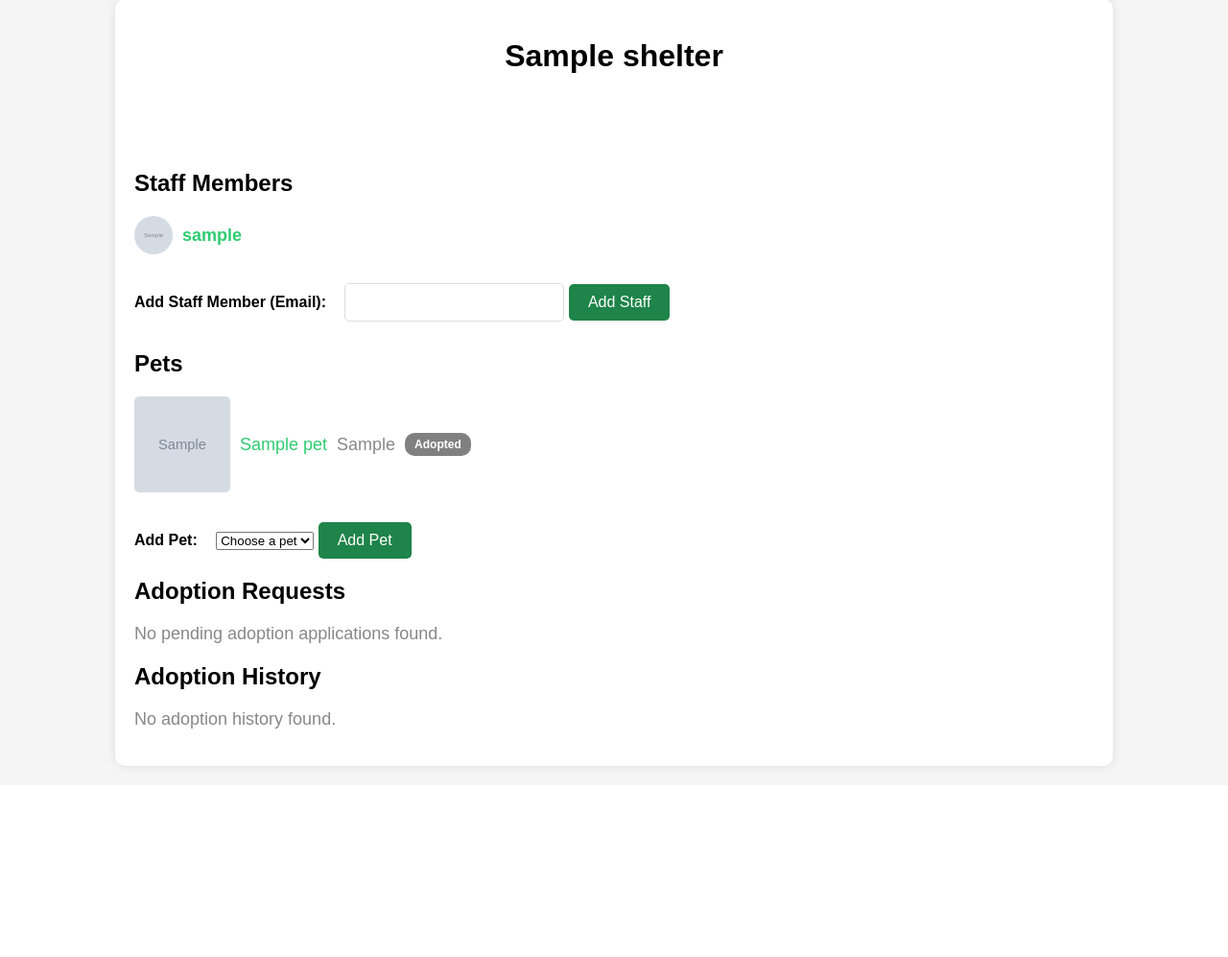
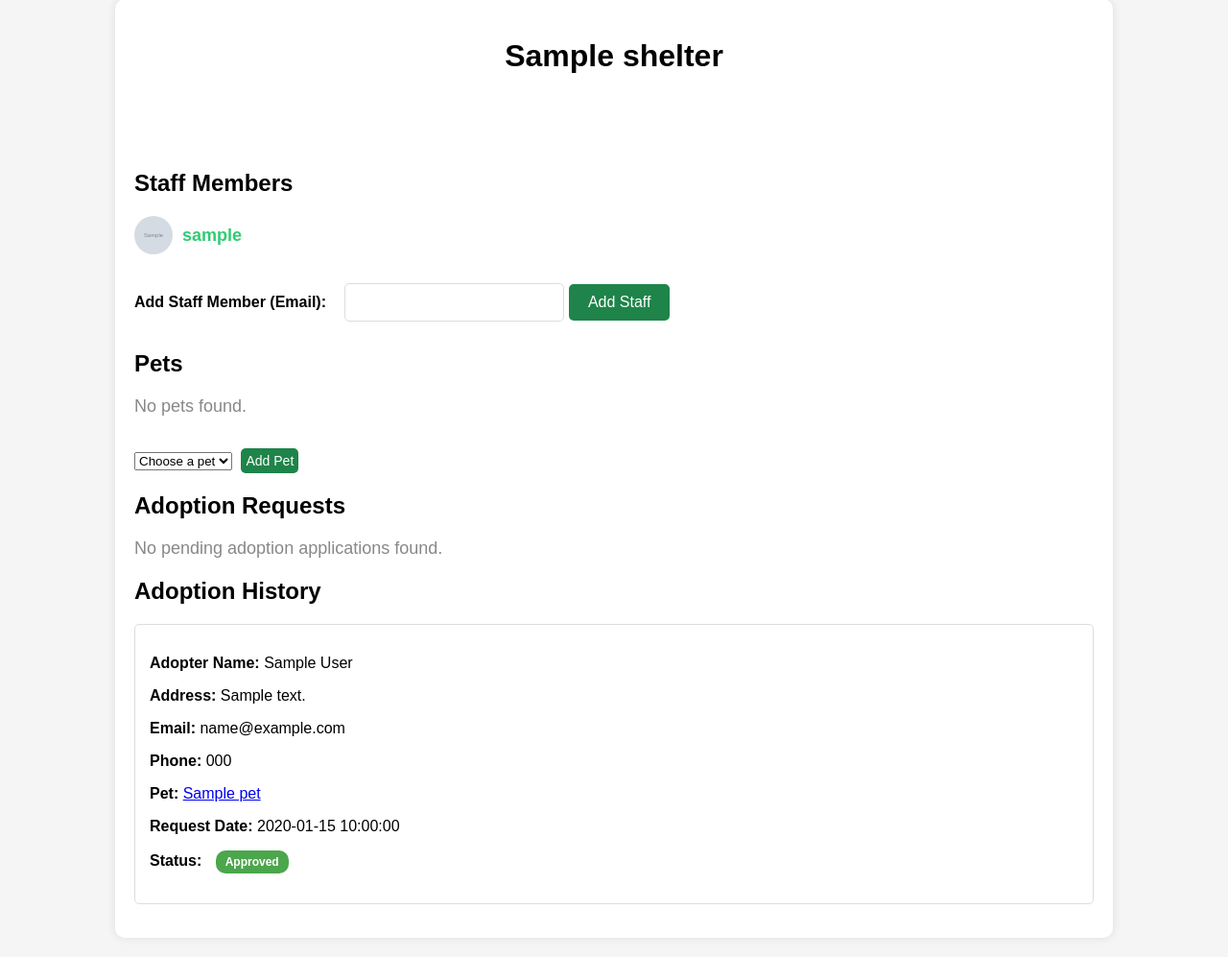
Before and after one commit to lcmiles/CS-499-Capstone, a Flask app: page /shelter/1/manage in a window 1280 px wide. Shown: the part 151-1148 px from the top of the page at 96% size. Before the commit the page ends 955 px from the top, so only its background shows below. Run offline with Flask 3, Linux system fonts and the light colour scheme; the visitor is signed in with stand-in values (Sample User, id 1); tables that the repository leaves empty hold one stand-in row (values such as "Sample post"); grey boxes marked "Sample" are stand-in pictures.

Commit message:
fix: ui bugs related to adding pets

```diff
--- a/app.py
+++ b/app.py
@@ -773,6 +773,7 @@ def manage_shelter(shelter_id):
     pets = Pet.query.filter_by(shelter_id=shelter_id).all()
     staff_users = ShelterStaff.query.filter_by(shelter_id=shelter_id).all()
     staff_ids = [staff.user_id for staff in staff_users]
+    unadopted_pets = Pet.query.filter_by(shelter_id=shelter_id, is_adopted=False).all()
     unassociated_pets = Pet.query.filter(
         Pet.shelter_id.is_(None),  # no shelter associated
         Pet.user_id.in_(staff_ids),  # posted by a shelter staff member
@@ -790,6 +791,7 @@ def manage_shelter(shelter_id):
         "manage_shelter.html",
         shelter=shelter,
         pets=pets,
+        unadopted_pets=unadopted_pets,
         unassociated_pets=unassociated_pets,  # pass unassociated pets to template
         adoption_requests=adoption_requests,
         adoption_history=adoption_history,
--- a/static/style.css
+++ b/static/style.css
@@ -1042,3 +1042,19 @@ button:disabled {
     background-color: rgba(255, 0, 0, 0.7);
     margin-bottom: 30px;
 }
+.add-pet-btn {
+    display: inline-block;
+    padding: 5px;
+    background-color: #1e8449;
+    color: white;
+    text-decoration: none;
+    border-radius: 5px;
+    font-size: 14px;
+    text-align: center;
+    cursor: pointer;
+    transition: background-color 0.3s ease;
+    margin-left: 5px;
+}
+.add-pet-btn:hover {
+    background-color: #145a32;
+}
--- a/templates/manage_shelter.html
+++ b/templates/manage_shelter.html
@@ -36,9 +36,9 @@
         </form>
         <h2>Pets</h2>
         <div class="search-results">
-            {% if pets %}
+            {% if unadopted_pets %}
                 <ul>
-                    {% for pet in pets %}
+                    {% for pet in unadopted_pets %}
                         <li>
                             <img src="{{ pet.photo }}" alt="Pet Photo" class="pet-photo">
                             <a href="{{ url_for('view_pet', pet_id=pet.id) }}">{{ pet.name|capitalize }}</a>
@@ -54,14 +54,13 @@
             {% endif %}
 
             <form method="POST" action="{{ url_for('add_pet_to_shelter', shelter_id=shelter.id) }}">
-                <label for="pet_id">Add Pet:</label>
                 <select name="pet_id" id="pet_id" required>
                     <option value="" disabled selected>Choose a pet</option>
                     {% for pet in unassociated_pets %}
                         <option value="{{ pet.id }}">{{ pet.name }} - {{ pet.breed }}</option>
                     {% endfor %}
                 </select>
-                <button type="submit" class="btn">Add Pet</button>
+                <button type="submit" class="add-pet-btn">Add Pet</button>
             </form>
 
         </div>
@@ -99,12 +98,32 @@
 
 
         <h2>Adoption History</h2>
-        {% if history in adoption_history %}
-        <ul>
-            {% for history in adoption_history %}
-                <li>{{ history.full_name }} - {{ history.pet.name }} ({{ history.status }})</li>
+        {% if adoption_history %}
+            {% for application in adoption_history %}
+                <div class="application" style="border: 1px solid #ddd; padding: 15px; margin-bottom: 15px; border-radius: 5px;">
+                    <p><strong>Adopter Name:</strong> {{ application.full_name }}</p>
+                    <p><strong>Address:</strong> {{ application.address }}</p>
+                    <p><strong>Email:</strong> {{ application.email }}</p>
+                    <p><strong>Phone:</strong> {{ application.phone }}</p>
+                    <p><strong>Pet:</strong> <a href="{{ url_for('view_pet', pet_id=application.pet_id) }}">{{ application.pet.name }}</a></p>
+                    <p><strong>Request Date:</strong> {{ application.date.strftime('%Y-%m-%d %H:%M:%S') }}</p>
+                    <p><strong>Status:</strong>
+                        <span class="adoption-status {{ 'approved' if application.status == 'Approved' else 'denied' if application.status == 'Denied' else 'pending' }}">
+                            {{ application.status }}
+                        </span>
+                    </p>
+                    {% if application.status == "Pending" %}
+                        <div class="button-group">
+                            <form action="{{ url_for('update_adoption_status_route', application_id=application.id, status='Approved') }}" method="post" style="display: inline;">
+                                <button type="submit" class="dropdown-link">Approve</button>
+                            </form>
+                            <form action="{{ url_for('update_adoption_status_route', application_id=application.id, status='Denied') }}" method="post" style="display: inline;">
+                                <button type="submit" class="dropdown-link">Deny</button>
+                            </form>
+                        </div>
+                    {% endif %}
+                </div>
             {% endfor %}
-        </ul>
         {% else %}
             <p class="adoption-requests">No adoption history found.</p>
         {% endif %}
```
